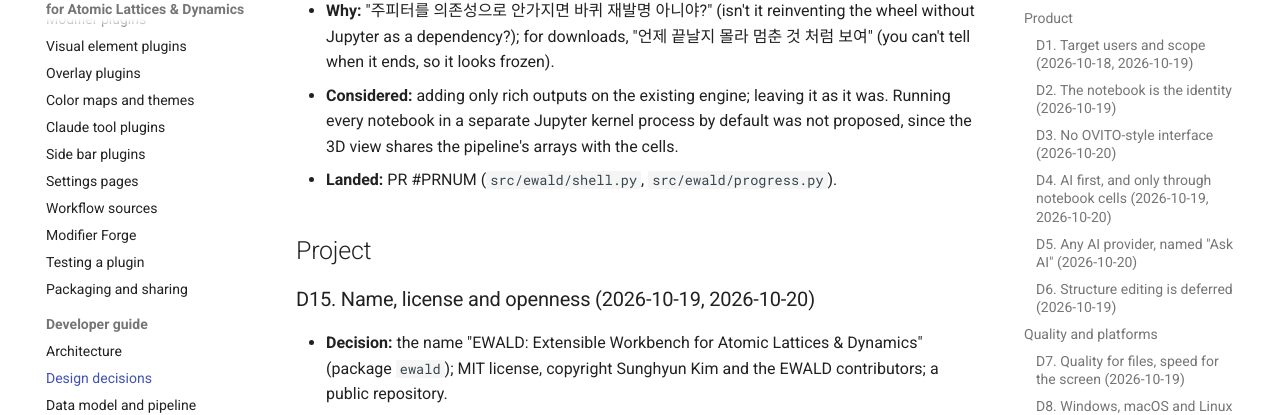
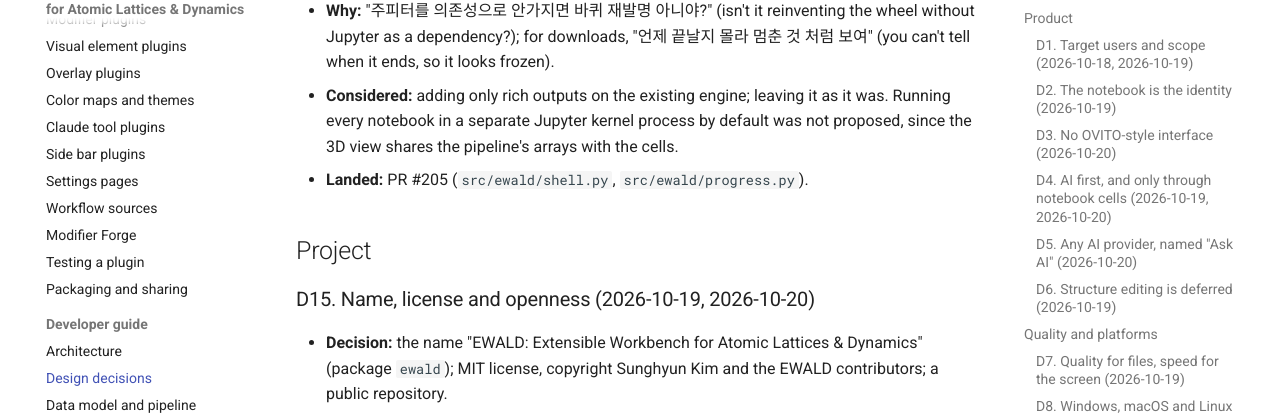
Before and after one commit to frssp/ewald, an MkDocs documentation site: the page built from docs/developer/decisions.md, in a window 1280 px wide and 900 px high, scrolled down 3603 px. Shown: the part 90-505 px from the top of the window. Built offline with MkDocs 1.6.1 and Material for MkDocs 9.7.7, drawn with Linux system fonts in a browser that asks for light colours; comment, search, counter and statistics services are not loaded.

Commit message:
decisions: D17 landed in PR #205
Co-Authored-By: Claude Opus 5.5 (1M context) <noreply@anthropic.com>

```diff
--- a/docs/developer/decisions.md
+++ b/docs/developer/decisions.md
@@ -136,7 +136,7 @@ the end.
 - **Considered:** adding only rich outputs on the existing engine; leaving it as it was. Running
   every notebook in a separate Jupyter kernel process by default was not proposed, since the 3D
   view shares the pipeline's arrays with the cells.
-- **Landed:** PR #PRNUM (`src/ewald/shell.py`, `src/ewald/progress.py`).
+- **Landed:** PR #205 (`src/ewald/shell.py`, `src/ewald/progress.py`).
 
 ## Project
 
```
